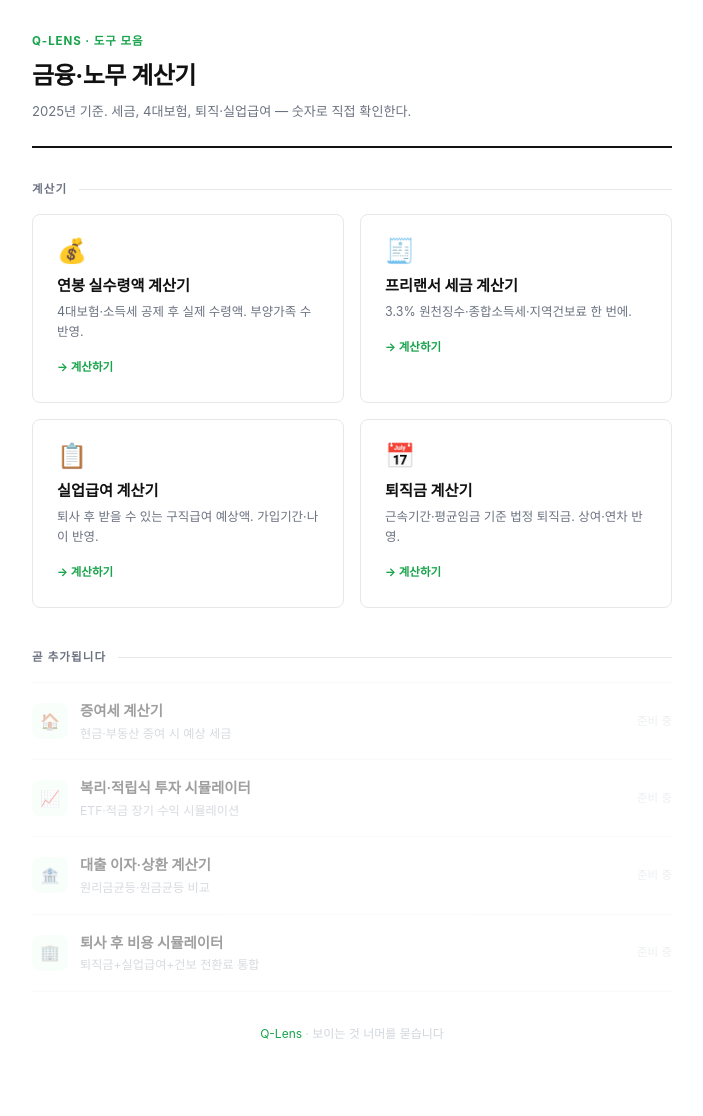
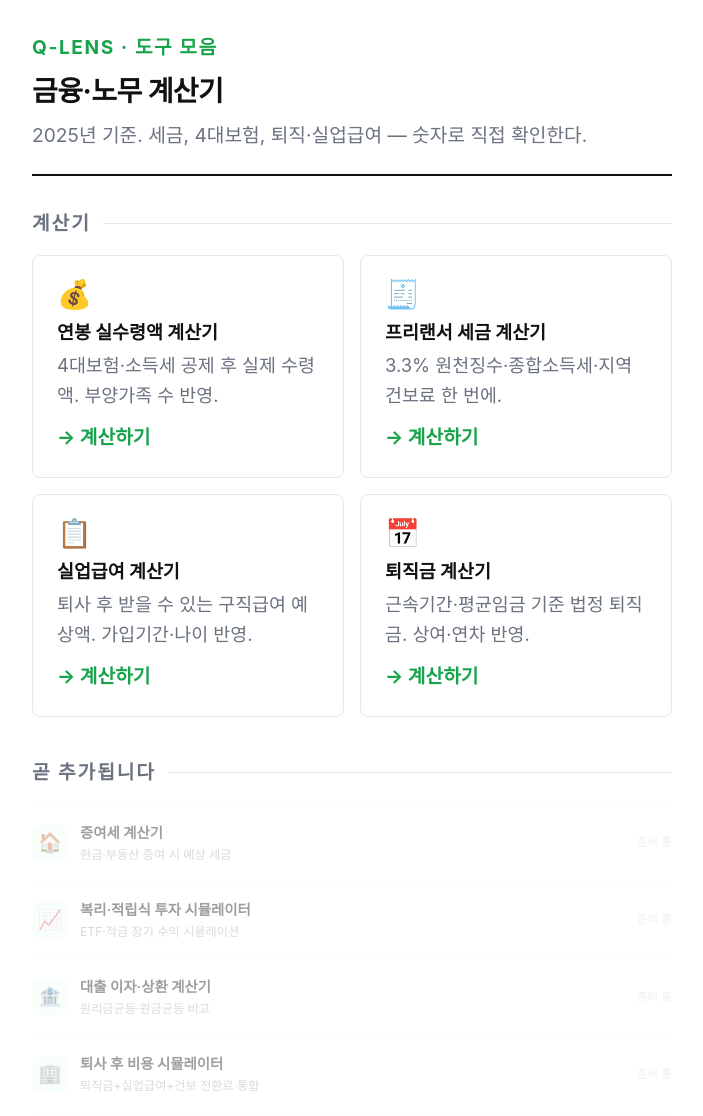
Before and after one commit to heyqbot/qlens-tools, a plain HTML site: page index.html in a window 1280 px wide. Shown: the top 1116 px of the page, without its empty margins (288-991 px from the left). Drawn offline with Linux system fonts and the light colour scheme.

Commit message:
Fix: 폰트 크기 증가

```diff
--- a/index.html
+++ b/index.html
@@ -12,7 +12,7 @@ body {
   font-family: -apple-system, 'Apple SD Gothic Neo', 'Malgun Gothic', sans-serif;
   background: #fff;
   color: #111;
-  font-size: 15px;
+  font-size: 17px;
   line-height: 1.6;
   padding: 2rem 1.25rem 4rem;
   max-width: 680px;
@@ -21,7 +21,7 @@ body {
 
 /* 헤더 */
 .page-label {
-  font-size: 0.72rem;
+  font-size: 1.2rem;
   color: #16a34a;
   font-weight: 700;
   letter-spacing: 0.08em;
@@ -29,13 +29,13 @@ body {
   margin-bottom: 0.4rem;
 }
 .page-title {
-  font-size: 1.5rem;
+  font-size: 1.75rem;
   font-weight: 700;
   letter-spacing: -0.02em;
   margin-bottom: 0.35rem;
 }
 .page-desc {
-  font-size: 0.82rem;
+  font-size: 1.2rem;
   color: #6b7280;
   margin-bottom: 2rem;
   padding-bottom: 1.5rem;
@@ -44,7 +44,7 @@ body {
 
 /* 섹션 타이틀 */
 .section-label {
-  font-size: 0.72rem;
+  font-size: 1.2rem;
   font-weight: 700;
   letter-spacing: 0.1em;
   text-transform: uppercase;
@@ -93,14 +93,14 @@ body {
 }
 
 .calc-card-icon {
-  font-size: 1.5rem;
+  font-size: 1.75rem;
   margin-bottom: 0.75rem;
   display: block;
   line-height: 1;
 }
 
 .calc-card-title {
-  font-size: 0.95rem;
+  font-size: 1.15rem;
   font-weight: 700;
   color: #111;
   margin-bottom: 0.35rem;
@@ -108,14 +108,14 @@ body {
 }
 
 .calc-card-desc {
-  font-size: 0.78rem;
+  font-size: 1.15rem;
   color: #6b7280;
   line-height: 1.6;
   margin-bottom: 0.75rem;
 }
 
 .calc-card-tag {
-  font-size: 0.72rem;
+  font-size: 1.2rem;
   font-weight: 700;
   color: #16a34a;
 }
@@ -156,7 +156,7 @@ body {
   display: flex;
   align-items: center;
   justify-content: center;
-  font-size: 1rem;
+  font-size: 1.2rem;
   flex-shrink: 0;
 }
 
@@ -185,7 +185,7 @@ body {
 .brand {
   text-align: center;
   margin-top: 2rem;
-  font-size: 0.75rem;
+  font-size: 0.85rem;
   color: #d1d5db;
 }
 .brand a { color: #16a34a; text-decoration: none; }
```
